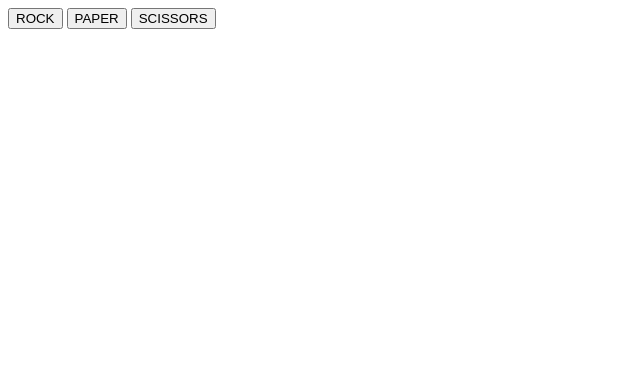
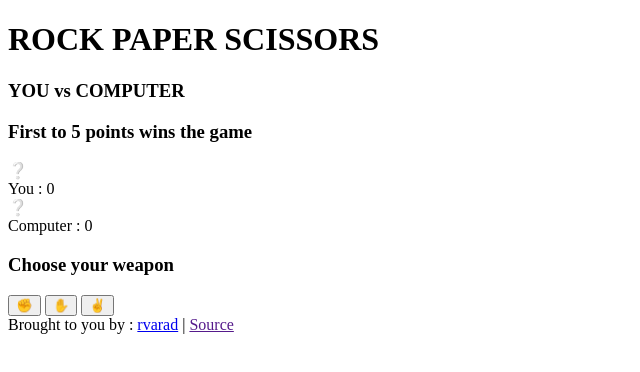
Before and after one commit to rvarad/rock-paper-scissors, a plain HTML site: page index.html in a window 1280 px wide. Shown: the whole page, without its empty margins (0-640 px from the left). Drawn offline with Linux system fonts and the light colour scheme.

Commit message:
completed the page layout

```diff
--- a/index.html
+++ b/index.html
@@ -6,13 +6,63 @@
     <meta name="viewport" content="width=device-width, initial-scale=1.0">
     <title>Rock, Paper or Scissors</title>
     <link rel="stylesheet" href="./style.css">
+    <script src="./app.js" defer></script>
 </head>
 <body>
-    <div class="container">
-        <button id="rock">ROCK</button>
-        <button id="paper">PAPER</button>
-        <button id="scissors">SCISSORS</button>
+    <div class="header">
+        <h1 class="title">ROCK PAPER SCISSORS</h1>
     </div>
-    <script src="./app.js"></script>
+    <div class="main">
+        <div class="mid">
+            <div class="scoreboard">
+                <div class="roundinfo">
+                    <div class="roundresult"><h3>YOU vs COMPUTER</h3></div>
+                    <div class="roundchoicestext"><h3>First to 5 points wins the game</h3></div>
+                </div>
+                <div class="scorebox">
+                    <div class="scorecard playerside">
+                        <div class="sign" id="playersign">
+                            ❔
+                        </div>
+                        <div class="score" id="playerscore">
+                            You : 0
+                        </div>
+                    </div>
+                    <div class="scorecard computerside">
+                        <div class="sign" id="computersign">
+                            ❔
+                        </div>
+                        <div class="score" id="computerscore">
+                            Computer : 0
+                        </div>
+                    </div>
+                </div>
+            </div>
+            <div class="weapons">
+                <h3>Choose your weapon</h3>
+            </div>
+            <div class="buttons">
+                <button class="btn" id="rockbtn">
+                    <div class="sign">✊</div>
+                </button>
+                <button class="btn" id="paperbtn">
+                    <div class="sign">✋</div>
+                </button>
+                <button class="btn" id="scissorsbtn">
+                    <div class="sign">✌</div>
+                </button>
+            </div>
+            <!-- <div class="container">
+                <button id="rock">ROCK</button>
+                <button id="paper">PAPER</button>
+                <button id="scissors">SCISSORS</button>
+            </div> -->
+        </div>
+        <div class="footer">
+            <span class="credits">Brought to you by :
+                <a href="https://github.com/rvarad" target="_blank">rvarad</a> | <a href="" target="_blank">Source</a>
+            </span>
+        </div>
+    </div>
 </body>
 </html>
```
